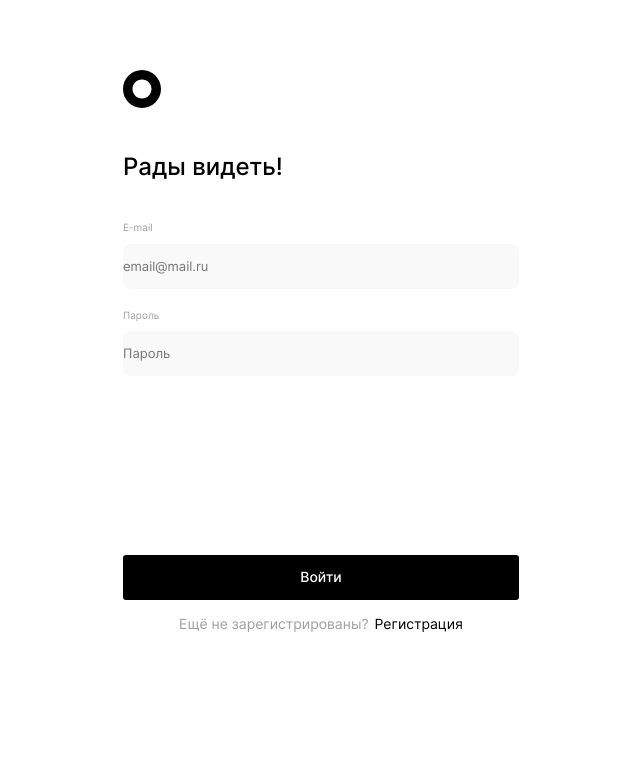
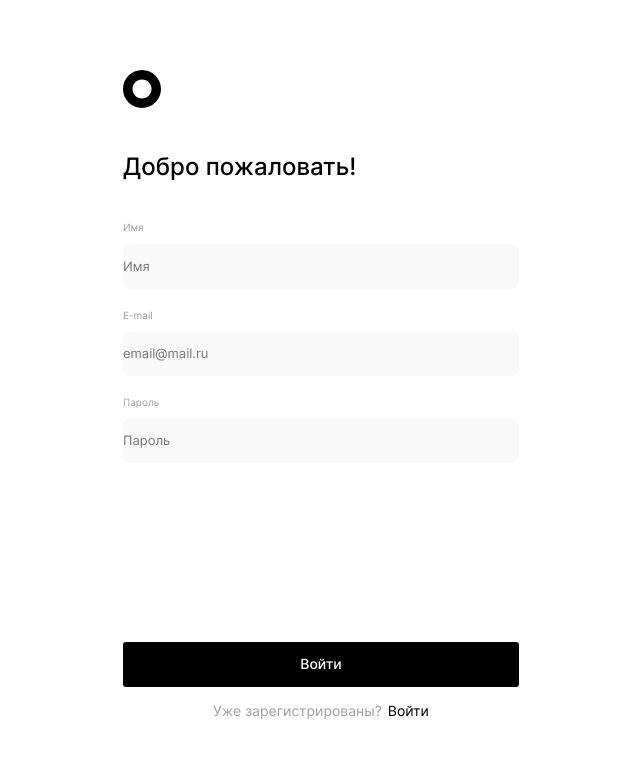
Before and after one commit to KrisGurach/Diploma-frontend, a React (Create React App) app in the folder movies-explorer-frontend/: page /signup in a window 1280 px wide. Shown: the top 758 px of the page, without its empty margins (319-959 px from the left). Built offline with nearby package versions, Linux system fonts and the light colour scheme.

Commit message:
added register

```diff
--- a/movies-explorer-frontend/src/components/App/App.jsx
+++ b/movies-explorer-frontend/src/components/App/App.jsx
@@ -10,6 +10,7 @@ import Footer from '../Footer/Footer';
 import SearchForm from '../Movies/SearchForm/SearchForm';
 import MoviesCardList from '../Movies/MoviesCardList/MoviesCardList';
 import LoginV2 from '../Login/Login';
+import Register from '../Register/Register';
 
 function App() {
   return (
@@ -32,11 +33,12 @@ function App() {
 
       {/* Страница "Сохраненные фильмы" */}
 
-      {/* Логин */}
+      {/* Логин
       <LoginV2 />
+      */}
 
       {/* Регистрация */}
-
+      <Register />
 
       {/* Профиль
       <Header />
--- /dev/null
+++ b/movies-explorer-frontend/src/components/Register/Register.jsx
@@ -0,0 +1,57 @@
+import { Link } from "react-router-dom";
+import logo from "../../images/logo.svg";
+
+export default function Register({}) {
+    return (
+        <div className="login">
+        <div className="login__flex-container">
+          <img src={logo} className="login__logo" alt="логотип сайта" />
+          <h1 className="login__title">Добро пожаловать!</h1>
+        </div>
+        <form className="login__form">
+        <p className="login__input-text">Имя</p>
+          <input
+            type="text"
+            name="Имя"
+            placeholder="Имя"
+            className="login__input login__input_type_name"
+            // minLength={2}
+            // maxLength={40}
+            required=""
+            //   value={values.email || ""}
+            //   onChange={handleChange}
+          />
+          <p className="login__input-text">E-mail</p>
+          <input
+            type="text"
+            name="email"
+            placeholder="email@mail.ru"
+            className="login__input login__input_type_email"
+            minLength={2}
+            maxLength={40}
+            required=""
+            //   value={values.email || ""}
+            //   onChange={handleChange}
+          />
+          <p className="login__input-text">Пароль</p>
+          <input
+            type="password"
+            name="password"
+            placeholder="Пароль"
+            className="login__input login__input_type_password"
+            minLength={2}
+            maxLength={400}
+            required=""
+            //   value={values.password || ""}
+            //   onChange={handleChange}
+          />
+          <button className="login__button">Войти</button>
+        </form>
+        <div className="login__container">
+          <p className="login__text">Уже зарегистрированы?</p>
+          <Link to="/signup" className="login__link">
+            Войти
+          </Link>
+        </div>
+      </div>
+    )}
--- a/movies-explorer-frontend/src/index.css
+++ b/movies-explorer-frontend/src/index.css
@@ -17,3 +17,4 @@
 @import url(./components/Movies/MoviesCard/MoviesCard.css);
 
 @import url(./components/Login/Login.css);
+@import url(./components/Register/Register.css);
```
Also changed, not shown: movies-explorer-frontend/src/components/Register/Register.css (added).
